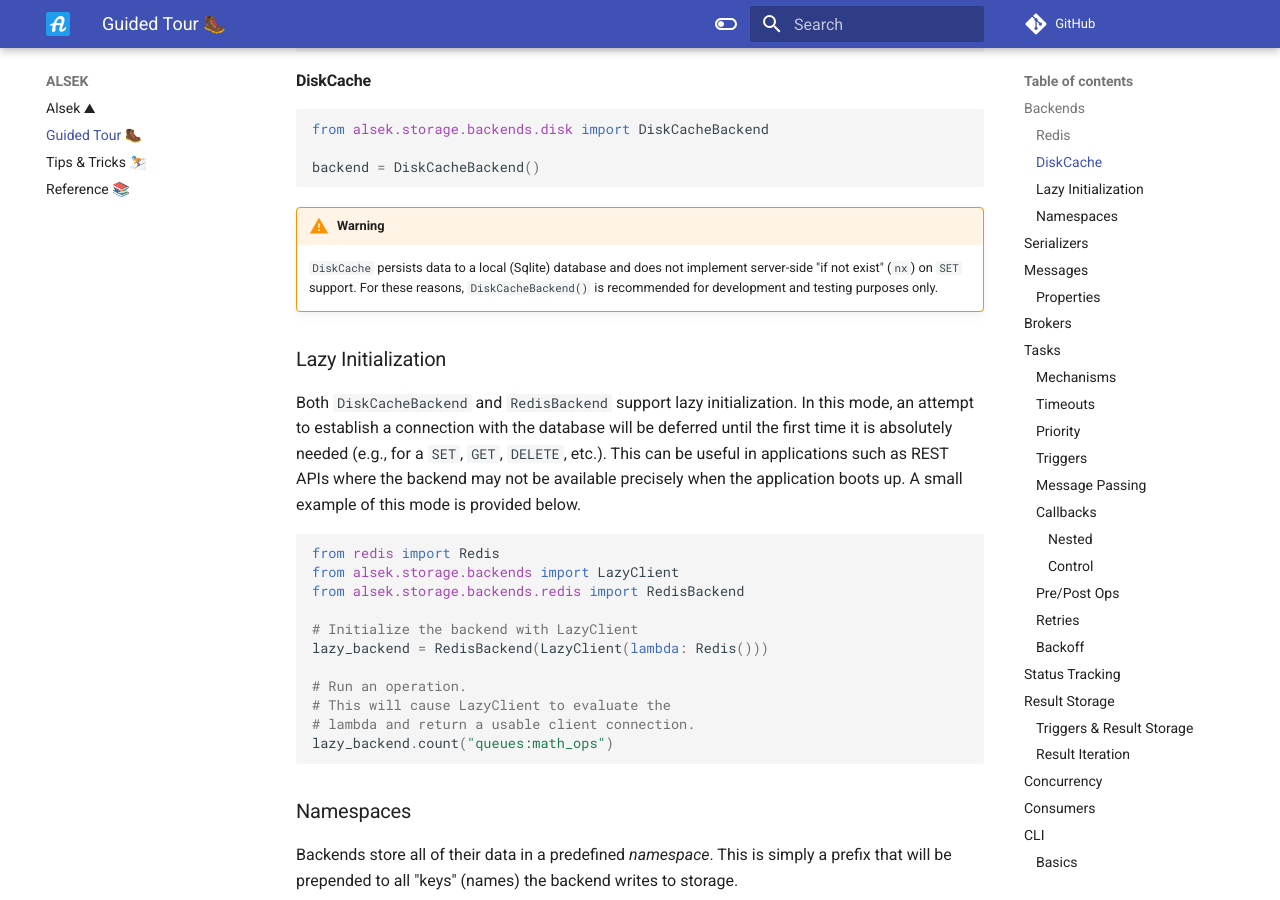
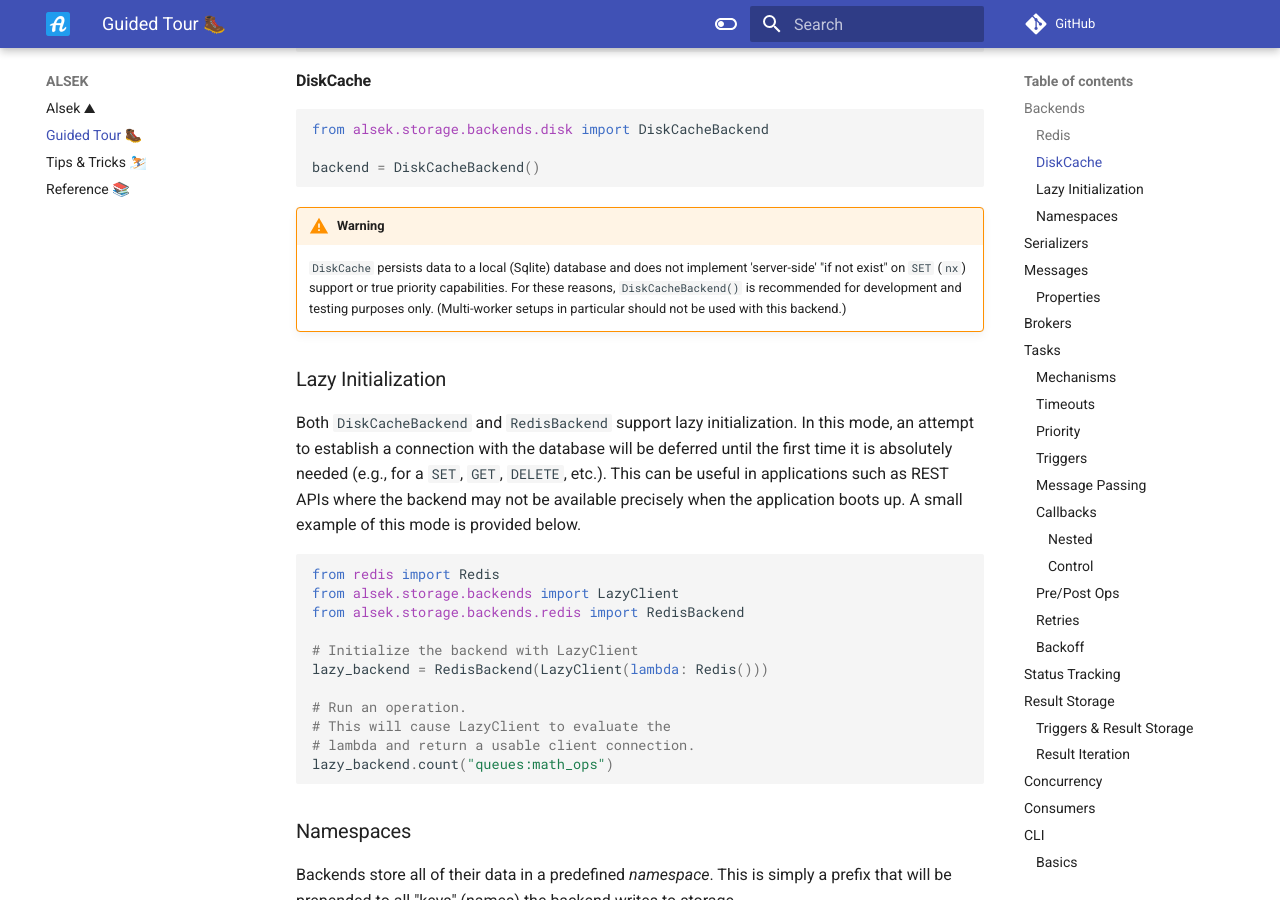
Before and after one commit to TariqAHassan/alsek, an MkDocs documentation site: the page built from docs/guided_tour.md, in a window 1280 px wide and 900 px high, scrolled down 495 px. Built offline with MkDocs 1.6.1 and Material for MkDocs 9.7.7, drawn with Linux system fonts in a browser that asks for light colours; comment, search, counter and statistics services are not loaded.

Commit message:
Update note

````diff
--- a/docs/guided_tour.md
+++ b/docs/guided_tour.md
@@ -27,9 +27,11 @@ backend = DiskCacheBackend()
 ```
 
 !!! warning
-    ``DiskCache`` persists data to a local (Sqlite) database and does not
-    implement server-side "if not exist" (`nx`) on `SET` support. For these reasons,
-    ``DiskCacheBackend()`` is recommended for development and testing purposes only.
+    ``DiskCache`` persists data to a local (Sqlite) database and does
+    not implement 'server-side' "if not exist" on `SET` (`nx`) support or
+    true priority capabilities. For these reasons, ``DiskCacheBackend()`` is
+    recommended for development and testing purposes only. (Multi-worker setups
+    in particular should not be used with this backend.)
 
 ### Lazy Initialization
 
````
